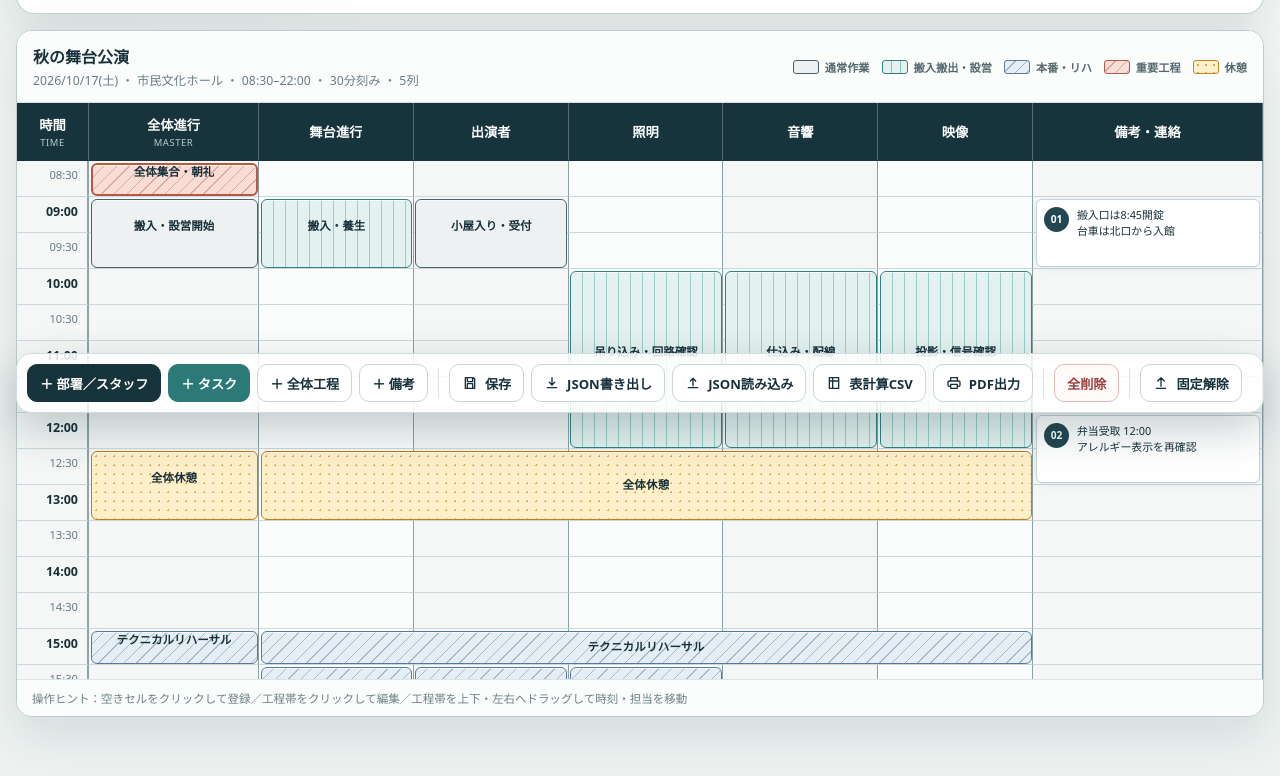
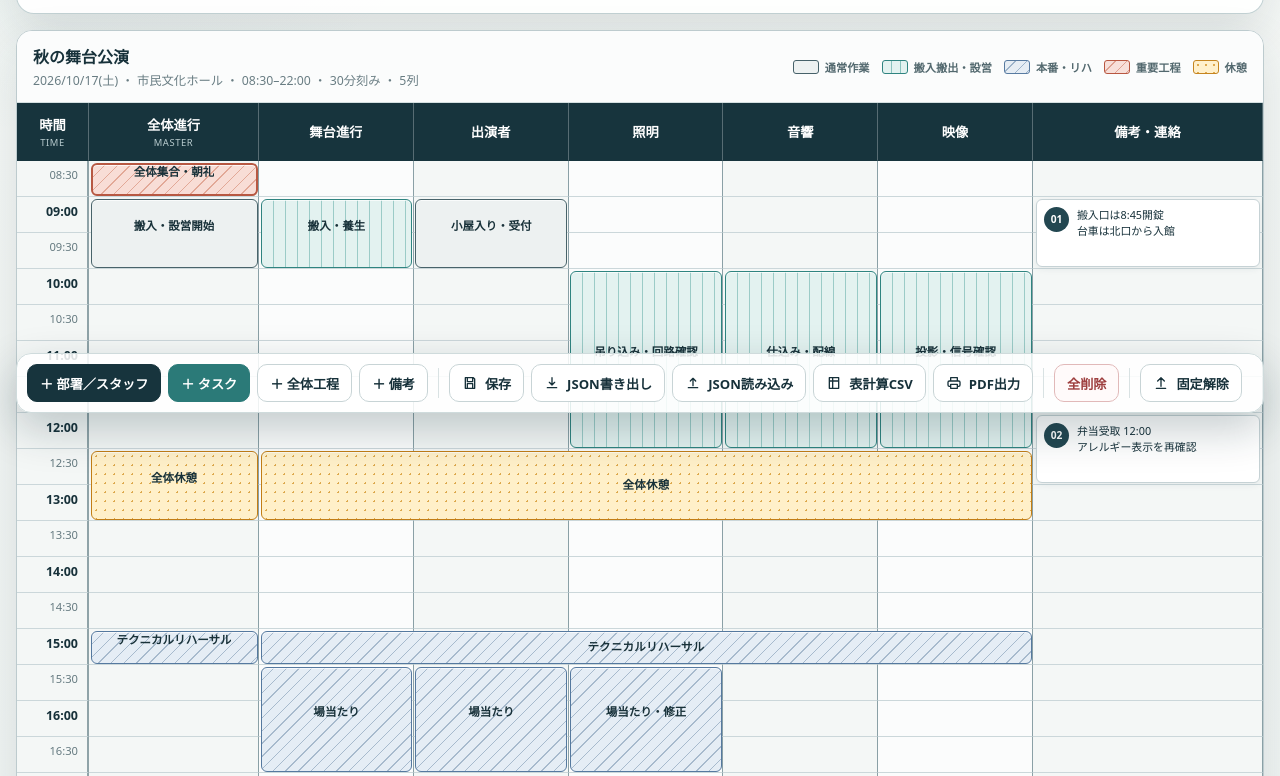
Before and after one commit to humandoll26/Playground, a plain HTML site: page event-timetable-tool/index.html in a window 1280 px wide. Shown: the part 375-1151 px from the top of the page. Drawn offline with Linux system fonts and the light colour scheme.

Commit message:
Use page scrolling for event timeline

```diff
--- a/event-timetable-tool/index.html
+++ b/event-timetable-tool/index.html
@@ -170,7 +170,6 @@
       box-shadow: 0 16px 44px rgba(13, 41, 49, .24);
     }
     body.toolbar-docked .workspace { padding-bottom: 112px; }
-    body.toolbar-docked .timeline-scroller { padding-bottom: 78px; }
     body.toolbar-docked .toast-region { bottom: 84px; }
     .button {
       display: inline-flex;
@@ -212,7 +211,7 @@
     .legend-swatch.important { color: #b85741; background: repeating-linear-gradient(135deg,#f7dfd9 0 7px,#dea292 7px 8px); }
     .legend-swatch.break { color: #c58520; background-color: #fff0cc; background-image: radial-gradient(#dfa94d 1px, transparent 1px); background-size: 8px 8px; }
 
-    .timeline-scroller { width: 100%; max-height: min(72vh, 860px); overflow: auto; background: #f8faf9; overscroll-behavior: contain; }
+    .timeline-scroller { width: 100%; overflow-x: auto; overflow-y: hidden; background: #f8faf9; overscroll-behavior-x: contain; }
     .timeline-grid {
       position: relative;
       display: grid;
--- a/販売用パッケージ/dandoricho-event-timetable/はじめにお読みください.txt
+++ b/販売用パッケージ/dandoricho-event-timetable/はじめにお読みください.txt
@@ -10,6 +10,7 @@
 ■ 主な機能
 ・イベント名、日付、会場、開始／終了時刻の設定
 ・15分／30分／60分刻みのタイムライン
+・縦方向はページ全体でスクロールし、部署列が多い場合はタイムラインを横スクロール
 ・部署／スタッフ列の追加、名称変更、並べ替え、削除
 ・タスク、全体工程、横断帯、備考の登録
 ・タスク帯のドラッグによる時刻／担当変更
```
Also changed, not shown: 販売用パッケージ/dandoricho-event-timetable/index.html (+1 -2 lines), 1 other file.
